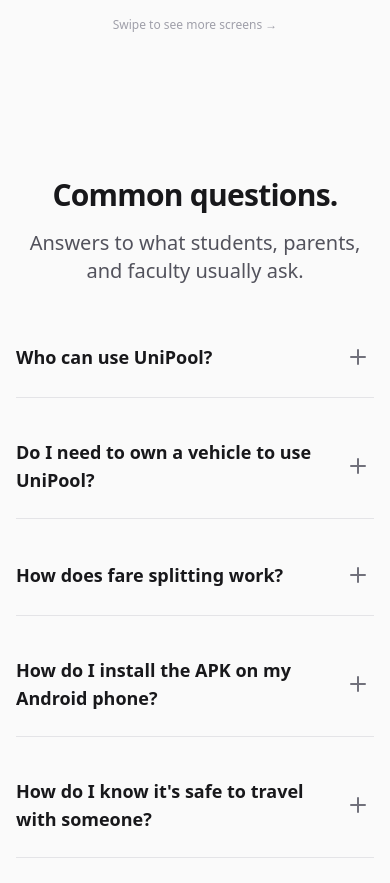
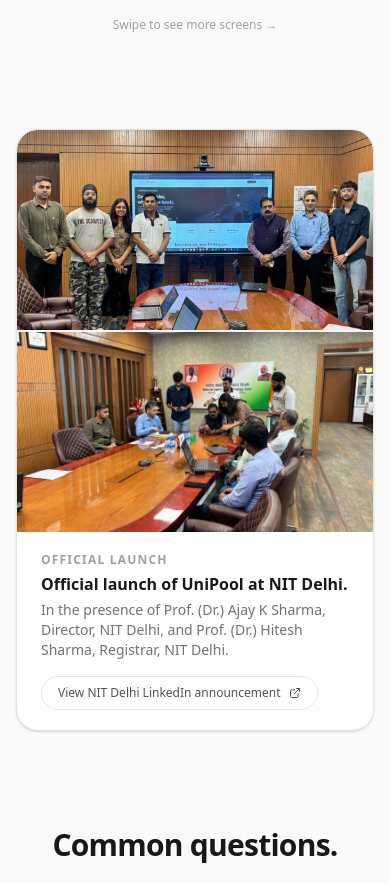
Before and after one commit to dilpreet579/unipool-landing, a Next.js app: page / in a window 390 px wide. Shown: the part 5120-6003 px from the top of the page. Built offline with nearby package versions, Linux system fonts and the light colour scheme; no server answers.

Commit message:
feat: add official launch

```diff
--- a/app/page.tsx
+++ b/app/page.tsx
@@ -10,6 +10,7 @@
 import { WaitlistForm } from "@/components/WaitlistForm";
 import { AppPreview } from "@/components/AppPreview";
 import { Features } from "@/components/Features";
+import { OfficialLaunch } from "@/components/OfficialLaunch";
 import { APK_URL, HAS_APK_URL, getApkAbsoluteUrl } from "@/lib/apk";
 import { useOS } from "@/hooks/use-os";
 
@@ -200,7 +201,7 @@
           </div>
         </div>
 
-        {/* Institutional Trust Section */}
+        {/* About the Project */}
         <div className="max-w-6xl mx-auto w-full">
           <div className="rounded-3xl border border-zinc-200 dark:border-zinc-800 bg-white dark:bg-zinc-900 p-6 md:p-10 space-y-8 shadow-sm">
             <div className="space-y-2 max-w-2xl">
@@ -269,6 +270,9 @@
 
         {/* App Preview */}
         <AppPreview />
+
+        {/* Official Launch */}
+        <OfficialLaunch />
 
         {/* FAQ Area */}
         <div id="faq" className="py-12 max-w-4xl mx-auto space-y-8 w-full">
--- /dev/null
+++ b/components/OfficialLaunch.tsx
@@ -0,0 +1,67 @@
+import Image from "next/image";
+import Link from "next/link";
+import { ExternalLink } from "lucide-react";
+
+export function OfficialLaunch() {
+  return (
+    <section
+      id="launch"
+      className="max-w-4xl mx-auto w-full"
+      aria-labelledby="launch-heading"
+    >
+      <div className="rounded-3xl border border-zinc-200 dark:border-zinc-800 overflow-hidden bg-white dark:bg-zinc-900 shadow-sm">
+
+        {/* Photos — stacked on mobile, side-by-side on sm+ */}
+        <div className="grid grid-cols-1 sm:grid-cols-2 gap-0.5 bg-zinc-100 dark:bg-zinc-800">
+          <div className="relative aspect-video sm:aspect-[4/3] overflow-hidden">
+            <Image
+              src="/images/launch_1.jpg"
+              alt="Inauguration at the Director's office, NIT Delhi"
+              fill
+              className="object-cover"
+              sizes="(max-width: 640px) 100vw, 50vw"
+            />
+          </div>
+          <div className="relative aspect-video sm:aspect-[4/3] overflow-hidden">
+            <Image
+              src="/images/launch_2.jpg"
+              alt="Team at the official UniPool launch, NIT Delhi"
+              fill
+              className="object-cover"
+              sizes="(max-width: 640px) 100vw, 50vw"
+            />
+          </div>
+        </div>
+
+        {/* Caption strip */}
+        <div className="px-6 md:px-10 py-5 flex flex-col gap-4">
+          <div className="space-y-1">
+            <p className="text-xs font-semibold uppercase tracking-widest text-zinc-400 dark:text-zinc-500">
+              Official Launch
+            </p>
+            <p
+              id="launch-heading"
+              className="text-base font-semibold text-zinc-900 dark:text-white"
+            >
+              Official launch of UniPool at NIT Delhi.
+            </p>
+            <p className="text-sm text-zinc-500 dark:text-zinc-400">
+              In the presence of Prof. (Dr.) Ajay K Sharma, Director, NIT Delhi, and Prof. (Dr.) Hitesh Sharma, Registrar, NIT Delhi.
+            </p>
+          </div>
+
+          <Link
+            href="https://www.linkedin.com/posts/nitdofficial_unipool-unipool-unipool-activity-7458123220618149889-lpI4"
+            target="_blank"
+            rel="noopener noreferrer"
+            className="self-start inline-flex items-center gap-2 text-xs font-medium text-zinc-600 dark:text-zinc-400 border border-zinc-200 dark:border-zinc-700 rounded-full px-4 py-2 hover:border-zinc-400 dark:hover:border-zinc-500 hover:text-zinc-900 dark:hover:text-white transition-colors"
+          >
+            View NIT Delhi LinkedIn announcement
+            <ExternalLink className="w-3 h-3 shrink-0" />
+          </Link>
+        </div>
+
+      </div>
+    </section>
+  );
+}
```
Also changed, not shown: public/images/launch_1.jpg (added), public/images/launch_2.jpg (added).
